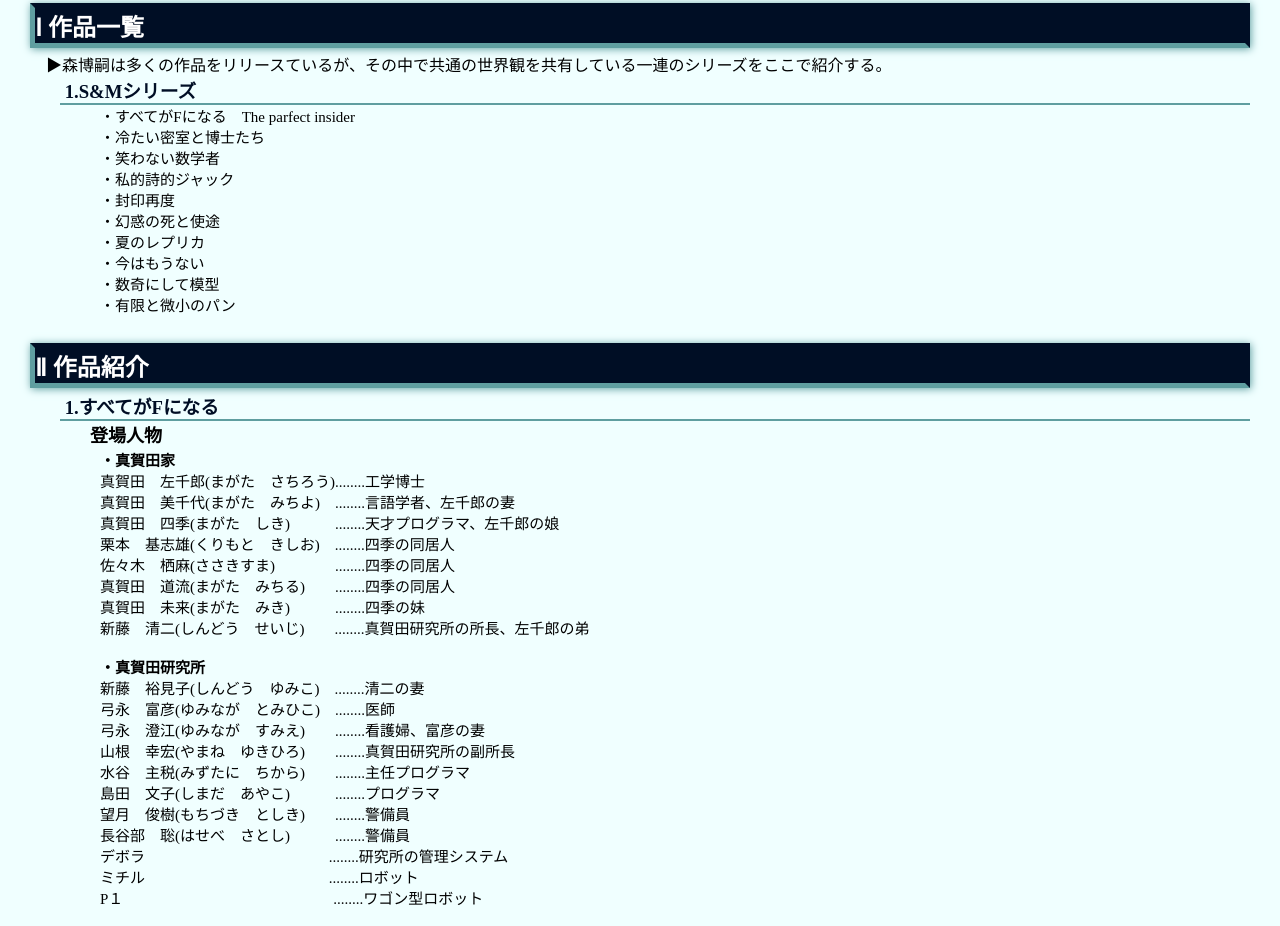
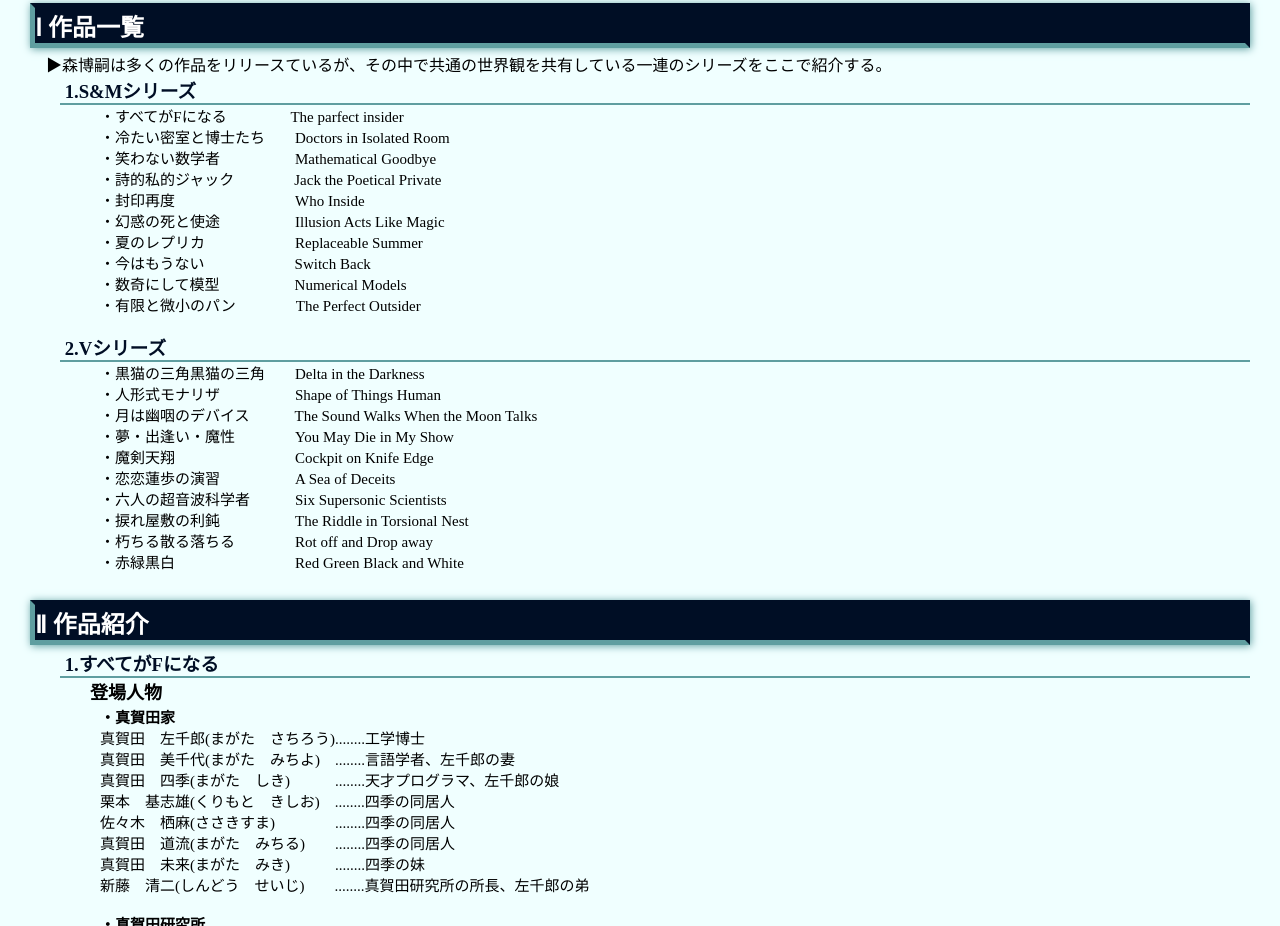
Before and after one commit to Nega-er/Wed, a plain HTML site: page index.html in a window 1280 px wide. Shown: the part 1000-1926 px from the top of the page. Drawn offline with nearby package versions, Linux system fonts and the light colour scheme; some packages are replaced by stand-ins of ours; a script that the page names is missing.

Commit message:
更新 #6

```diff
--- a/index.html
+++ b/index.html
@@ -75,16 +75,31 @@
                         <h3 class="subtai">&nbsp1.S&Mシリーズ</h3>
                         <nav>
                             <ul class="index2">
-                                <li><a href="F.html">・すべてがFになる　The parfect insider</a></li>
-                                <li>・冷たい密室と博士たち</li>
-                                <li>・笑わない数学者</li>
-                                <li>・私的詩的ジャック</li>
-                                <li>・封印再度</li>
-                                <li>・幻惑の死と使途</li>
-                                <li>・夏のレプリカ</li>
-                                <li>・今はもうない</li>
-                                <li>・数奇にして模型</li>
-                                <li>・有限と微小のパン<br></li>
+                                <li><a href="F.html">・すべてがFになる　　　　 The parfect insider</a></li>
+                                <li>・冷たい密室と博士たち　　Doctors in Isolated Room</li>
+                                <li>・笑わない数学者　　　　　Mathematical Goodbye</li>
+                                <li>・詩的私的ジャック　　　　Jack the Poetical Private</li>
+                                <li>・封印再度　　　　　　　　Who Inside</li>
+                                <li>・幻惑の死と使途　　　　　Illusion Acts Like Magic</li>
+                                <li>・夏のレプリカ　　　　　　Replaceable Summer</li>
+                                <li>・今はもうない　　　　　　Switch Back</li>
+                                <li>・数奇にして模型　　　　　Numerical Models</li>
+                                <li>・有限と微小のパン　　　　The Perfect Outsider<br></li>
+                            </ul>
+                        </nav><br>
+                        <nav>
+                            <h3 class="subtai">&nbsp2.Vシリーズ</h3>
+                            <ul class="index2">
+                                <li>・黒猫の三角黒猫の三角　　Delta in the Darkness</li>
+                                <li>・人形式モナリザ　　　　　Shape of Things Human</li>
+                                <li>・月は幽咽のデバイス　　　The Sound Walks When the Moon Talks</li>
+                                <li>・夢・出逢い・魔性　　　　You May Die in My Show</li>
+                                <li>・魔剣天翔　　　　　　　　Cockpit on Knife Edge</li>
+                                <li>・恋恋蓮歩の演習　　　　　A Sea of Deceits</li>
+                                <li>・六人の超音波科学者　　　Six Supersonic Scientists</li>
+                                <li>・捩れ屋敷の利鈍　　　　　The Riddle in Torsional Nest</li>
+                                <li>・朽ちる散る落ちる　　　　Rot off and Drop away</li>
+                                <li>・赤緑黒白　　　　　　　　Red Green Black and White</li>
                             </ul>
                         </nav>
                     </div>
```
